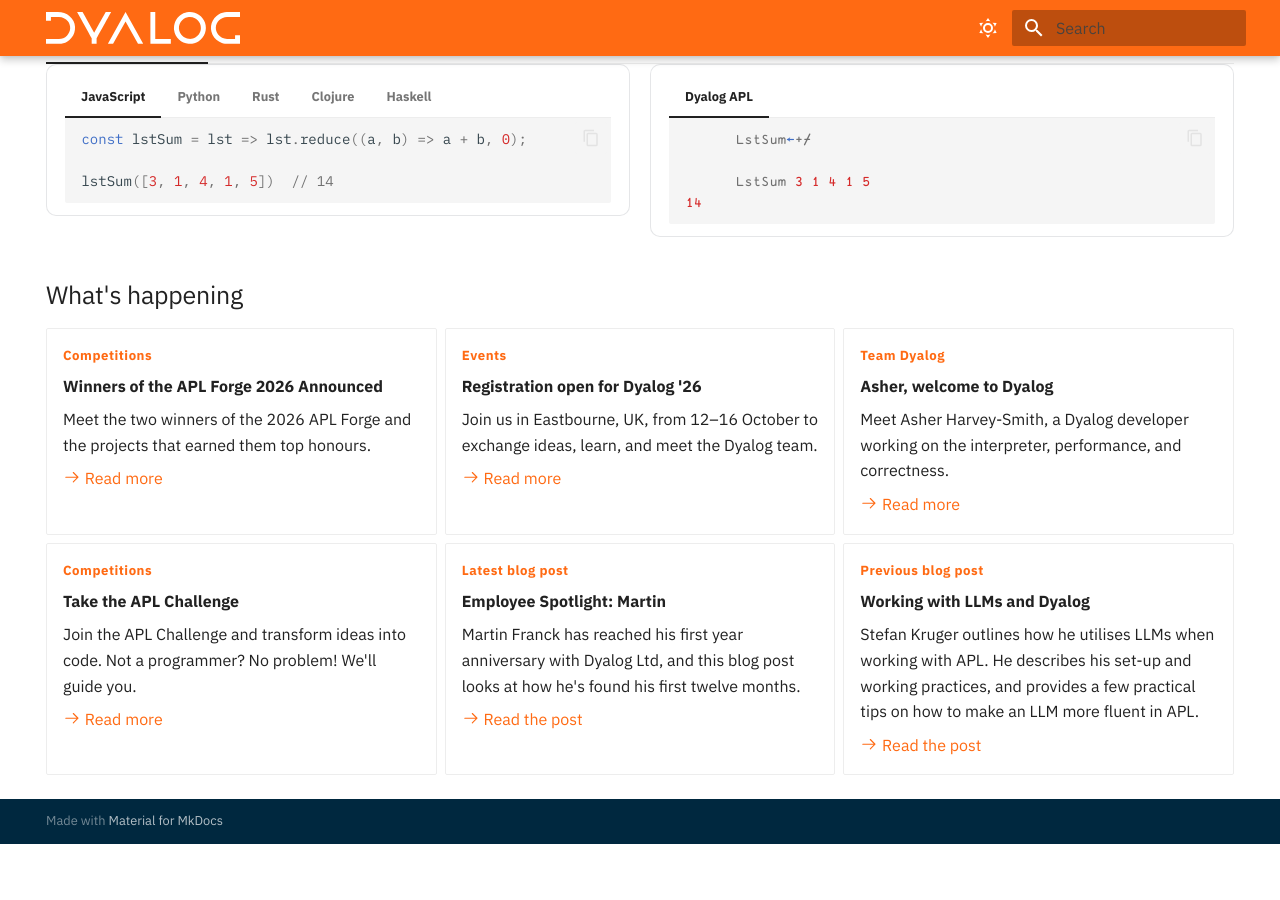
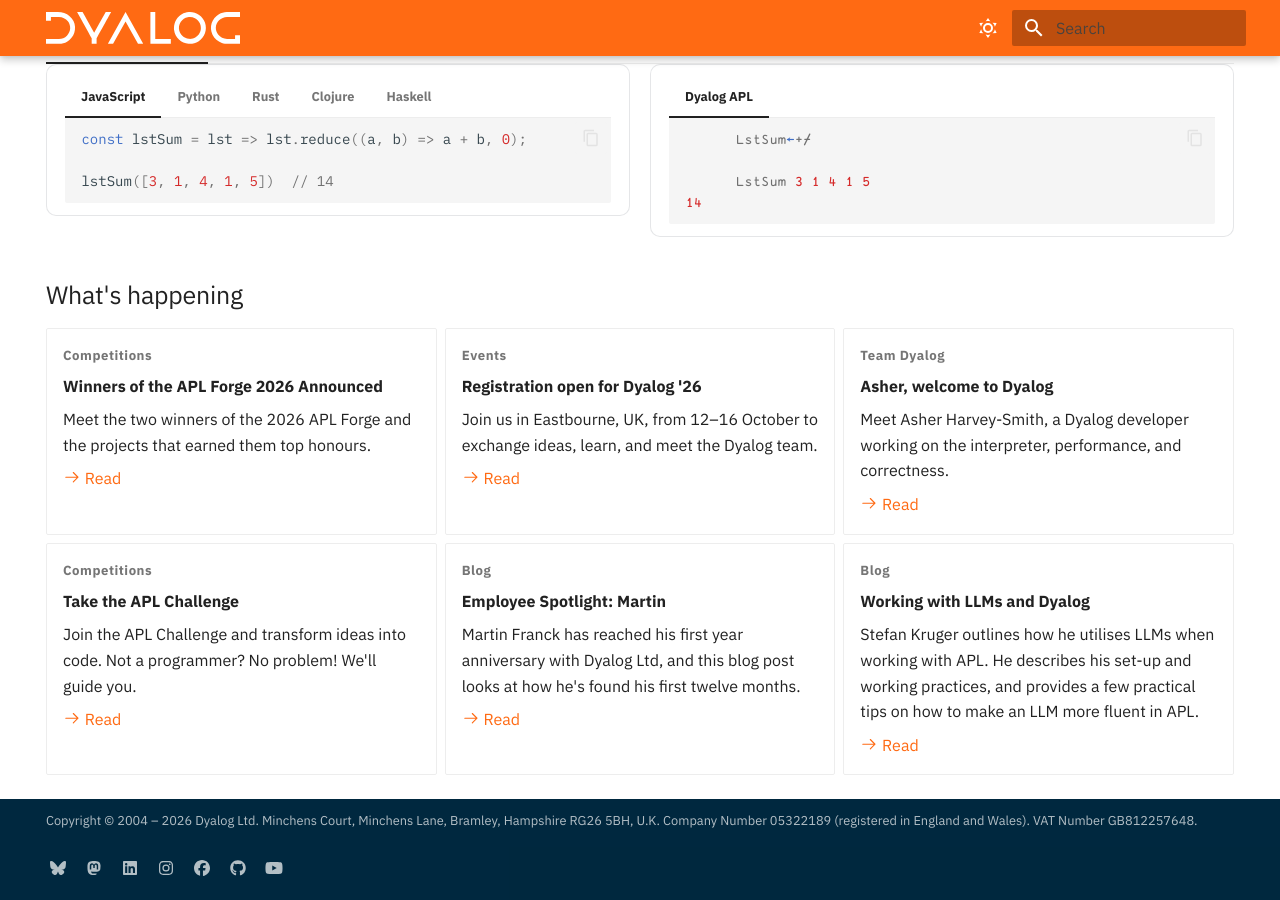
Before and after one commit to abrudz/dyalog.com, an MkDocs documentation site: the page built from docs/index.md, in a window 1280 px wide and 900 px high, scrolled down 1440 px. Built offline with MkDocs 1.6.1 and Material for MkDocs 9.7.7, drawn with Linux system fonts in a browser that asks for light colours; before the commit the page ends 2284 px from its top, so only the background shows below that.

Commit message:
Refine What's happening cards and add a site footer
Cards: muted (faded) category eyebrows instead of link-orange, both blog cards
use the "Blog" category, and every card link now just says "Read".

Footer: Material-native footer with the Dyalog social channels and a copyright
line carrying the company registration; hide the Material generator line.

Co-Authored-By: Claude Opus 4.8 (1M context) <noreply@anthropic.com>

```diff
--- a/docs/index.md
+++ b/docs/index.md
@@ -473,7 +473,7 @@ Pick a problem and a language, and compare!
     Meet the two winners of the 2026 APL Forge and the projects that earned them
     top honours.
 
-    [:octicons-arrow-right-24: Read more](https://dyalogprod.gos.dyalog.com/news/2024-apl-forge-winners/)
+    [:octicons-arrow-right-24: Read](https://dyalogprod.gos.dyalog.com/news/2024-apl-forge-winners/)
 
 -   <span class="card-eyebrow">Events</span>
 
@@ -482,7 +482,7 @@ Pick a problem and a language, and compare!
     Join us in Eastbourne, UK, from 12–16 October to exchange ideas, learn, and
     meet the Dyalog team.
 
-    [:octicons-arrow-right-24: Read more](https://usermeeting.dyalog.com)
+    [:octicons-arrow-right-24: Read](https://usermeeting.dyalog.com)
 
 -   <span class="card-eyebrow">Team Dyalog</span>
 
@@ -491,7 +491,7 @@ Pick a problem and a language, and compare!
     Meet Asher Harvey-Smith, a Dyalog developer working on the interpreter,
     performance, and correctness.
 
-    [:octicons-arrow-right-24: Read more](https://dyalogprod.gos.dyalog.com/about/team-dyalog/asher-harvey-smith/)
+    [:octicons-arrow-right-24: Read](https://dyalogprod.gos.dyalog.com/about/team-dyalog/asher-harvey-smith/)
 
 -   <span class="card-eyebrow">Competitions</span>
 
@@ -500,18 +500,18 @@ Pick a problem and a language, and compare!
     Join the APL Challenge and transform ideas into code. Not a programmer? No
     problem! We'll guide you.
 
-    [:octicons-arrow-right-24: Read more](https://dyalogprod.gos.dyalog.com/learn/apl-challenge/)
+    [:octicons-arrow-right-24: Read](https://dyalogprod.gos.dyalog.com/learn/apl-challenge/)
 
--   <span class="card-eyebrow">Latest blog post</span>
+-   <span class="card-eyebrow">Blog</span>
 
     __Employee Spotlight: Martin__
 
     Martin Franck has reached his first year anniversary with Dyalog Ltd, and this
     blog post looks at how he's found his first twelve months.
 
-    [:octicons-arrow-right-24: Read the post](https://dyalogprod.gos.dyalog.com/blog/)
+    [:octicons-arrow-right-24: Read](https://dyalogprod.gos.dyalog.com/blog/)
 
--   <span class="card-eyebrow">Previous blog post</span>
+-   <span class="card-eyebrow">Blog</span>
 
     __Working with LLMs and Dyalog__
 
@@ -519,6 +519,6 @@ Pick a problem and a language, and compare!
     his set-up and working practices, and provides a few practical tips on how to
     make an LLM more fluent in APL.
 
-    [:octicons-arrow-right-24: Read the post](https://dyalogprod.gos.dyalog.com/blog/2026/07/working-with-llms-and-dyalog/)
+    [:octicons-arrow-right-24: Read](https://dyalogprod.gos.dyalog.com/blog/2026/07/working-with-llms-and-dyalog/)
 
 </div>
--- a/docs/stylesheets/extra.css
+++ b/docs/stylesheets/extra.css
@@ -423,14 +423,14 @@ body {
 .md-typeset .mdx-logos a:hover { background-color: var(--dyalog-lotion); }
 .md-typeset .mdx-logos a:hover img { filter: none; }
 
-/* eyebrow label on the "What's happening" cards */
+/* eyebrow label on the "What's happening" cards — a faded, muted category tag */
 .md-typeset .card-eyebrow {
   display: block;
   margin-bottom: 0.3rem;
   font-size: 0.66rem;
   font-weight: 700;
   letter-spacing: 0.04em;
-  color: var(--dyalog-orange);
+  color: var(--md-default-fg-color--light);
 }
 
 /* dark mode: "What's happening" cards use a solid Raisin background */
--- a/mkdocs.yml
+++ b/mkdocs.yml
@@ -1,6 +1,36 @@
 site_name: Dyalog
 site_description: More thinking. Less code. — express complex ideas in remarkably little code.
 site_url: https://abrudz.github.io/dyalog.com/
+
+copyright: >
+  Copyright © 2004 – 2026 Dyalog Ltd. Minchens Court, Minchens Lane, Bramley,
+  Hampshire RG26 5BH, U.K. Company Number 05322189 (registered in England and
+  Wales). VAT Number GB812257648.
+
+extra:
+  generator: false
+  social:
+    - icon: simple/bluesky
+      link: https://bsky.app/profile/dyalog.bsky.social
+      name: Dyalog on Bluesky
+    - icon: fontawesome/brands/mastodon
+      link: https://mastodon.social/@dyalog
+      name: Dyalog on Mastodon
+    - icon: fontawesome/brands/linkedin
+      link: http://www.linkedin.com/company/dyalog-ltd-
+      name: Dyalog on LinkedIn
+    - icon: fontawesome/brands/instagram
+      link: https://www.instagram.com/dyalogapl
+      name: Dyalog on Instagram
+    - icon: fontawesome/brands/facebook
+      link: https://www.facebook.com/DyalogAPL
+      name: Dyalog on Facebook
+    - icon: fontawesome/brands/github
+      link: https://github.com/Dyalog
+      name: Dyalog on GitHub
+    - icon: fontawesome/brands/youtube
+      link: https://www.youtube.com/@DyalogLtd
+      name: Dyalog on YouTube
 
 theme:
   name: material
```
